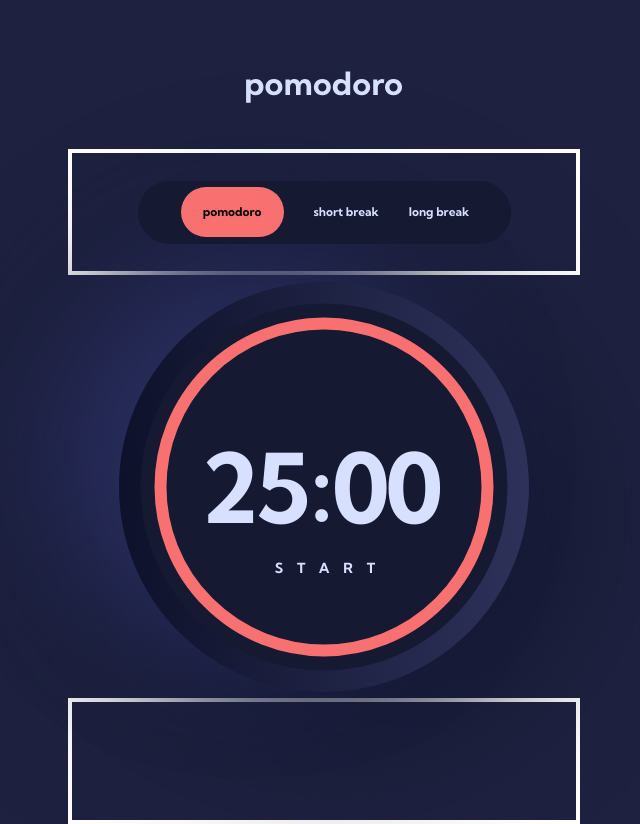
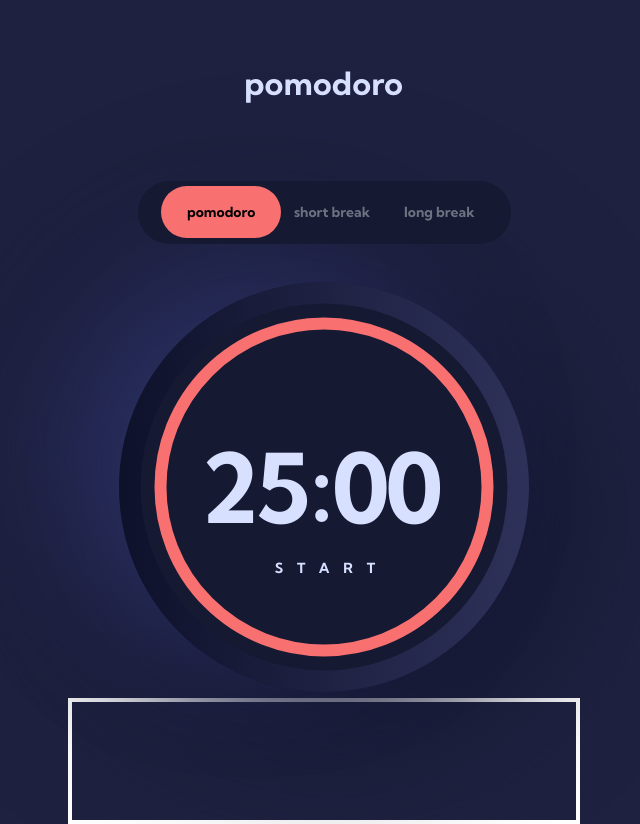
Before and after one commit to webdevbroz/pomodoro-app, a Next.js app: page / in a window 1280 px wide. Shown: the whole page, without its empty margins (316-956 px from the left). Built offline with nearby package versions, Linux system fonts and the light colour scheme.

Commit message:
WIP: Style radio buttons
* Style radio buttons to match figma design
* Add style change between each selection

```diff
--- a/src/app/page.tsx
+++ b/src/app/page.tsx
@@ -8,7 +8,7 @@ export default function Home() {
       <div className=" flex h-32 w-full items-center">
         <Logo />
       </div>
-      <div className=" flex h-32 w-full items-center justify-center border-4 border-white">
+      <div className=" flex h-32 w-full items-center justify-center">
         <TimerTransition />
       </div>
       <div className="flex h-112 w-full items-center justify-center">
--- a/src/components/timer-transition.tsx
+++ b/src/components/timer-transition.tsx
@@ -1,31 +1,52 @@
 'use client';
 
-import { ReactElement } from 'react';
+import { ReactElement, useState } from 'react';
 import { Label } from './ui/label';
 import { RadioGroup, RadioGroupItem } from './ui/radio-group';
 
 export default function TimerTransition(): ReactElement {
+  const [selected, setSelected] = useState<string>('pomodoro')
+
+  'bg-secondary-peach px-[23px] py-[16px]'
+  console.log(selected)
+
+  // function setClassName(selected: string) {
+  //   switch(selected) {
+  //     case 'pomodoro':
+  //       return 'bg-secondary-peach px-[23px] py-[16px]'
+  //     case 'short':
+  //       return
+  //   }
+  // }
+
+
   return (
     <div className="z-10 flex h-[3.938rem] w-[20.438rem] items-center justify-center rounded-full bg-primary-dark md:w-[23.313rem]">
-      <RadioGroup className="flex gap-x-7" defaultValue="pomodoro">
-        <div className="flex items-center">
-          <RadioGroupItem className=" w-0 opacity-0" value="pomodoro" id="radioPomodoro" />
+      <RadioGroup onValueChange={(value) => setSelected(value)} className="flex gap-0 md:space-x-1" defaultValue="pomodoro">
+        <div className="mb:w-[120px] flex w-[106px] items-center">
+          <RadioGroupItem className="fixed w-0 opacity-0" value="pomodoro" id="radioPomodoro" />
           <Label
-            className=" inline-block rounded-full bg-secondary-peach px-[19px] py-[17px] text-xs font-bold md:px-[22px]"
+            className={`inline-block cursor-pointer rounded-full px-[23px] py-[16px] text-xs font-bold md:text-sm ${selected === 'pomodoro' ? 'bg-secondary-peach md:px-[26px]' : 'text-gray-500 hover:text-on-dark-background' }`}
             htmlFor="radioPomodoro"
           >
             pomodoro
           </Label>
         </div>
-        <div className="flex items-center">
-          <RadioGroupItem className=" w-0 opacity-0" value="short" id="radioShort" />
-          <Label className=" text-xs font-bold text-on-dark-background" htmlFor="radioShort">
+        <div className="mb:w-[120px] flex w-[106px] items-center">
+          <RadioGroupItem className="fixed w-0 opacity-0" value="short" id="radioShort" />
+          <Label
+            className={`inline-block cursor-pointer whitespace-nowrap rounded-full px-[23px] py-[16px] text-xs font-bold md:text-sm ${selected === 'short' ? 'bg-secondary-peach md:px-[26px]' : 'text-gray-500 hover:text-on-dark-background' }`}
+            htmlFor="radioShort"
+          >
             short break
           </Label>
         </div>
-        <div className="flex items-center">
-          <RadioGroupItem className=" w-0 opacity-0" value="long" id="radioLong" />
-          <Label className="text-xs font-bold text-on-dark-background" htmlFor="radioLong">
+        <div className="mb:w-[120px] flex w-[106px] items-center">
+          <RadioGroupItem className="fixed w-0 opacity-0" value="long" id="radioLong" />
+          <Label
+            className={`inline-block cursor-pointer whitespace-nowrap rounded-full px-[23px] py-[16px] text-xs font-bold md:text-sm ${selected === 'long' ? 'bg-secondary-peach md:px-[26px]' : 'text-gray-500 hover:text-on-dark-background' }`}
+            htmlFor="radioLong"
+          >
             long break
           </Label>
         </div>
```
